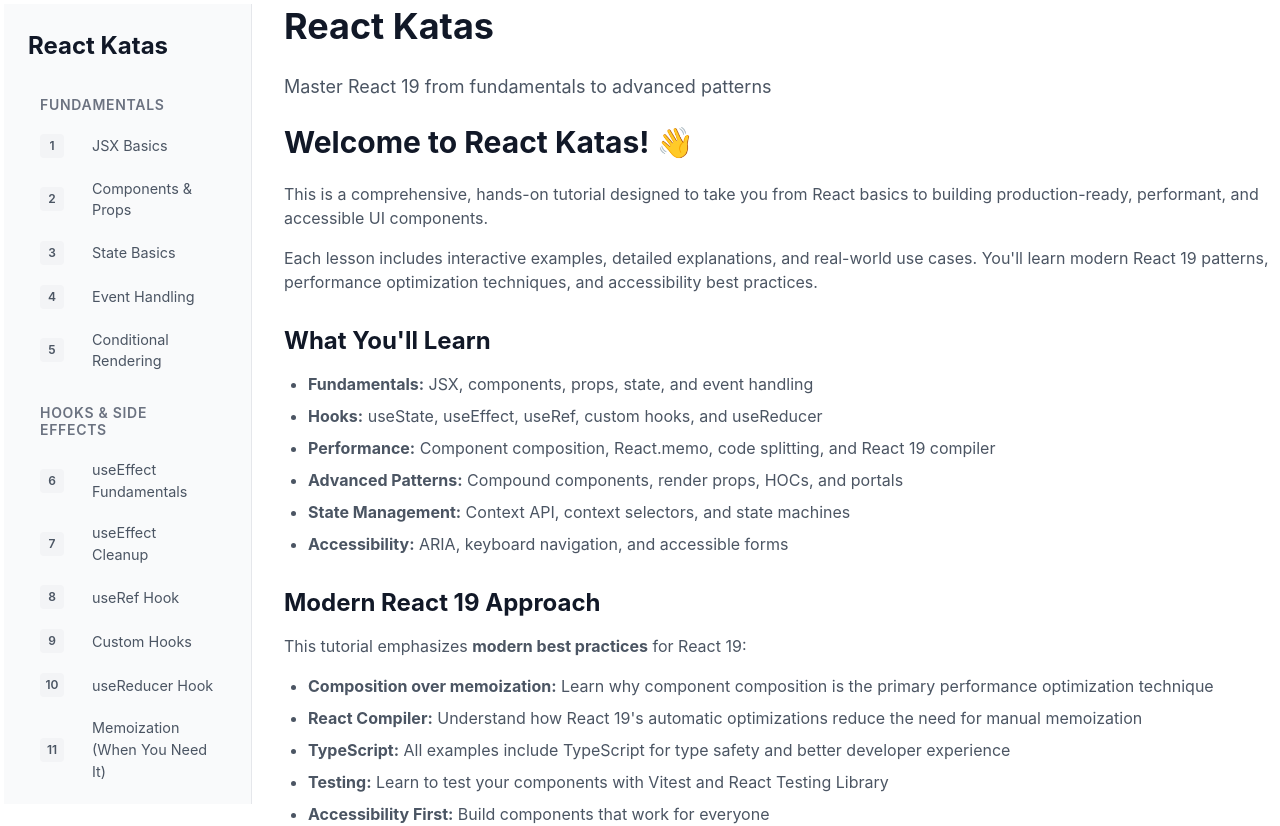
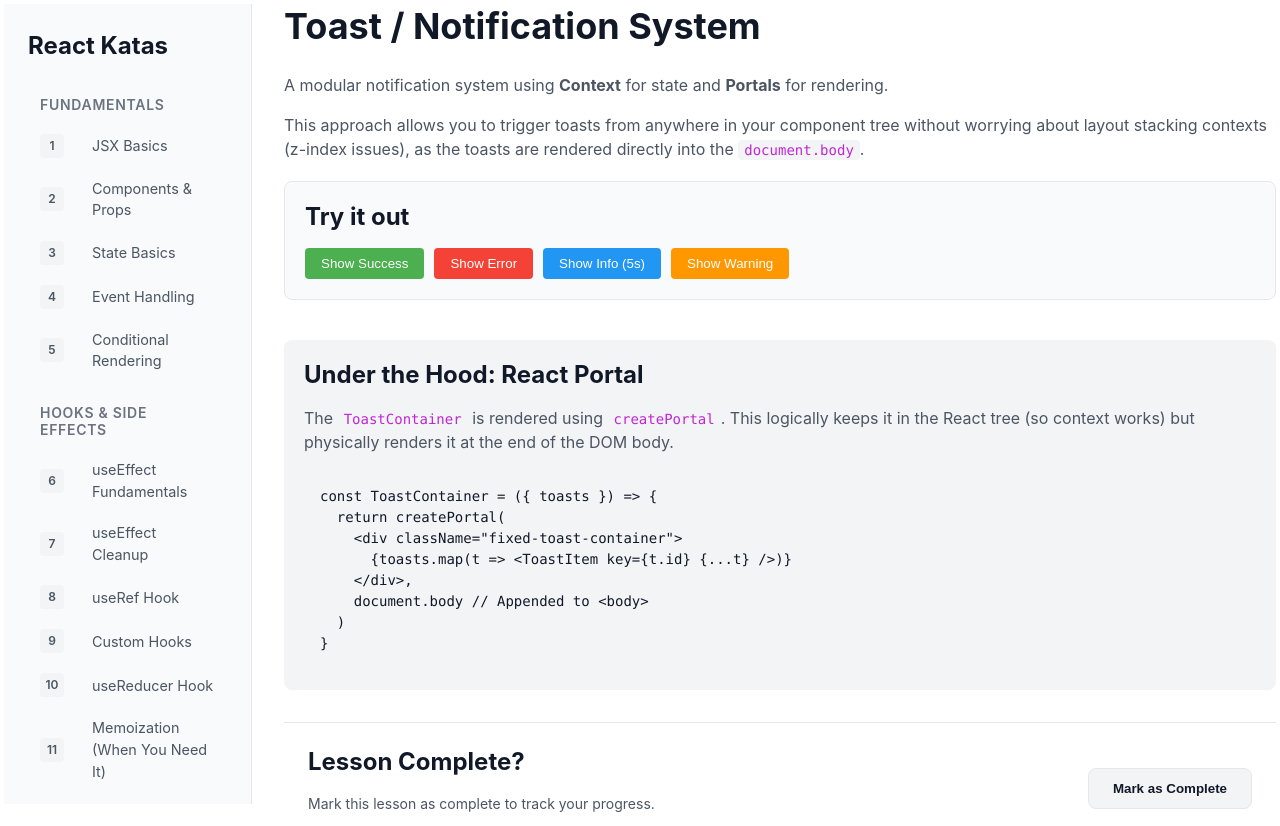
Before and after one commit to rajeshpillai/react-katas, a React (Vite) app: page /lessons/toast-system in a window 1280 px wide. Shown: the top 826 px of the page. Built offline with nearby package versions, Linux system fonts and the light colour scheme.

Commit message:
Machine Coding: Toast System

```diff
--- /dev/null
+++ b/src/lessons/07-machine-coding/ToastSystem.tsx
@@ -0,0 +1,197 @@
+import React, { useState, createContext, useContext, useCallback, useEffect } from 'react'
+import { createPortal } from 'react-dom'
+
+// --- Types ---
+type ToastType = 'success' | 'error' | 'info' | 'warning'
+
+interface Toast {
+    id: number
+    message: string
+    type: ToastType
+}
+
+interface ToastContextValue {
+    addToast: (message: string, type?: ToastType, duration?: number) => void
+    removeToast: (id: number) => void
+}
+
+// --- Context ---
+const ToastContext = createContext<ToastContextValue | null>(null)
+
+// --- Components ---
+
+// 1. ToastItem: The individual notification card
+const ToastItem = ({ toast, onClose }: { toast: Toast; onClose: () => void }) => {
+    useEffect(() => {
+        // Animation effect could go here
+        return () => { }
+    }, [])
+
+    const bgColors = {
+        success: '#4caf50',
+        error: '#f44336',
+        info: '#2196f3',
+        warning: '#ff9800',
+    }
+
+    return (
+        <div style={{
+            background: bgColors[toast.type],
+            color: '#fff',
+            padding: '12px 20px',
+            borderRadius: '4px',
+            marginTop: '10px',
+            boxShadow: '0 3px 6px rgba(0,0,0,0.16)',
+            display: 'flex',
+            alignItems: 'center',
+            justifyContent: 'space-between',
+            minWidth: '250px',
+            animation: 'slideIn 0.3s ease-out forwards',
+            position: 'relative',
+        }}>
+            <span>{toast.message}</span>
+            <button
+                onClick={onClose}
+                style={{
+                    background: 'transparent',
+                    border: 'none',
+                    color: 'white',
+                    marginLeft: '15px',
+                    cursor: 'pointer',
+                    fontSize: '16px',
+                    fontWeight: 'bold'
+                }}
+            >
+                ×
+            </button>
+            <style>{`
+        @keyframes slideIn {
+          from { transform: translateX(100%); opacity: 0; }
+          to { transform: translateX(0); opacity: 1; }
+        }
+      `}</style>
+        </div>
+    )
+}
+
+// 2. ToastContainer: Renders the lists of toasts (using Portal)
+// We use a Portal so the stacking context is at the body level, ensuring it's always on top.
+const ToastContainer = ({ toasts, removeToast }: { toasts: Toast[]; removeToast: (id: number) => void }) => {
+    return createPortal(
+        <div style={{
+            position: 'fixed',
+            top: '20px',
+            right: '20px',
+            zIndex: 9999,
+            display: 'flex',
+            flexDirection: 'column',
+            alignItems: 'flex-end',
+        }}>
+            {toasts.map(toast => (
+                <ToastItem key={toast.id} toast={toast} onClose={() => removeToast(toast.id)} />
+            ))}
+        </div>,
+        document.body
+    )
+}
+
+// 3. Provider: Manages state
+let idCounter = 0
+
+export const ToastProvider = ({ children }: { children: React.ReactNode }) => {
+    const [toasts, setToasts] = useState<Toast[]>([])
+
+    const removeToast = useCallback((id: number) => {
+        setToasts(prev => prev.filter(t => t.id !== id))
+    }, [])
+
+    const addToast = useCallback((message: string, type: ToastType = 'info', duration = 3000) => {
+        const id = ++idCounter
+        setToasts(prev => [...prev, { id, message, type }])
+
+        if (duration) {
+            setTimeout(() => {
+                removeToast(id)
+            }, duration)
+        }
+    }, [removeToast])
+
+    return (
+        <ToastContext.Provider value={{ addToast, removeToast }}>
+            {children}
+            <ToastContainer toasts={toasts} removeToast={removeToast} />
+        </ToastContext.Provider>
+    )
+}
+
+// --- Hook ---
+export const useToast = () => {
+    const context = useContext(ToastContext)
+    if (!context) {
+        throw new Error('useToast must be used within a ToastProvider')
+    }
+    return context
+}
+
+// --- Demo Component ---
+const ToastDemo = () => {
+    const { addToast } = useToast()
+
+    return (
+        <div>
+            <h3>Try it out</h3>
+            <div style={{ display: 'flex', gap: '10px', flexWrap: 'wrap' }}>
+                <button onClick={() => addToast('Success! Operation completed.', 'success')} style={{ padding: '8px 16px', background: '#4caf50', color: 'white', border: 'none', borderRadius: '4px', cursor: 'pointer' }}>
+                    Show Success
+                </button>
+                <button onClick={() => addToast('Error! Something went wrong.', 'error')} style={{ padding: '8px 16px', background: '#f44336', color: 'white', border: 'none', borderRadius: '4px', cursor: 'pointer' }}>
+                    Show Error
+                </button>
+                <button onClick={() => addToast('Did you know? React Portals are cool.', 'info', 5000)} style={{ padding: '8px 16px', background: '#2196f3', color: 'white', border: 'none', borderRadius: '4px', cursor: 'pointer' }}>
+                    Show Info (5s)
+                </button>
+                <button onClick={() => addToast('Warning! Check your input.', 'warning')} style={{ padding: '8px 16px', background: '#ff9800', color: 'white', border: 'none', borderRadius: '4px', cursor: 'pointer' }}>
+                    Show Warning
+                </button>
+            </div>
+        </div>
+    )
+}
+
+// --- Main Lesson Component ---
+export default function ToastSystem() {
+    return (
+        <ToastProvider>
+            <div>
+                <h1>Toast / Notification System</h1>
+                <p>
+                    A modular notification system using <strong>Context</strong> for state and <strong>Portals</strong> for rendering.
+                </p>
+                <p>
+                    This approach allows you to trigger toasts from anywhere in your component tree without worrying about layout stacking contexts (z-index issues),
+                    as the toasts are rendered directly into the <code>document.body</code>.
+                </p>
+
+                <div style={{ padding: '20px', border: '1px solid var(--border-color)', borderRadius: '8px', background: 'var(--bg-secondary)', margin: '20px 0' }}>
+                    <ToastDemo />
+                </div>
+
+                <div style={{ marginTop: 40, padding: 20, background: 'var(--bg-tertiary)', borderRadius: 8 }}>
+                    <h3>Under the Hood: React Portal</h3>
+                    <p>
+                        The <code>ToastContainer</code> is rendered using <code>createPortal</code>. This logically keeps it in the React tree (so context works)
+                        but physically renders it at the end of the DOM body.
+                    </p>
+                    <pre style={{ margin: 0 }}>{`const ToastContainer = ({ toasts }) => {
+  return createPortal(
+    <div className="fixed-toast-container">
+      {toasts.map(t => <ToastItem key={t.id} {...t} />)}
+    </div>,
+    document.body // Appended to <body>
+  )
+}`}</pre>
+                </div>
+            </div>
+        </ToastProvider>
+    )
+}
--- a/src/router/routes.ts
+++ b/src/router/routes.ts
@@ -45,6 +45,16 @@
         path: '/lessons/auto-complete',
         component: lazy(() => import('@lessons/07-machine-coding/AutoComplete')),
         documentPath: '/lessons/07-machine-coding/02-auto-complete.md',
+    },
+    {
+        id: 'toast-system',
+        title: 'Toast / Notification System',
+        description: 'Global notifications with Context and Portals',
+        section: SECTIONS.MACHINE_CODING,
+        order: 33,
+        path: '/lessons/toast-system',
+        component: lazy(() => import('@lessons/07-machine-coding/ToastSystem')),
+        documentPath: '/lessons/07-machine-coding/03-toast-system.md',
     },
 
     // Section 1: Fundamentals
```
Also changed, not shown: 1 other file (tests, documents, lock files or other folders).
